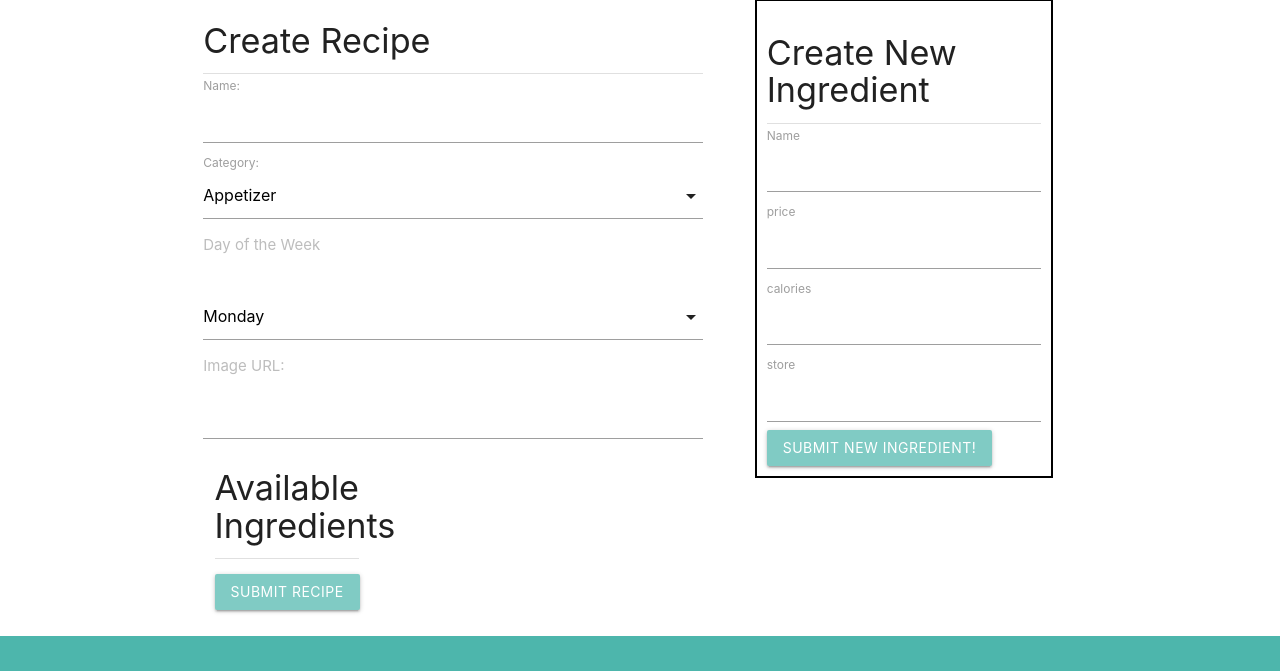
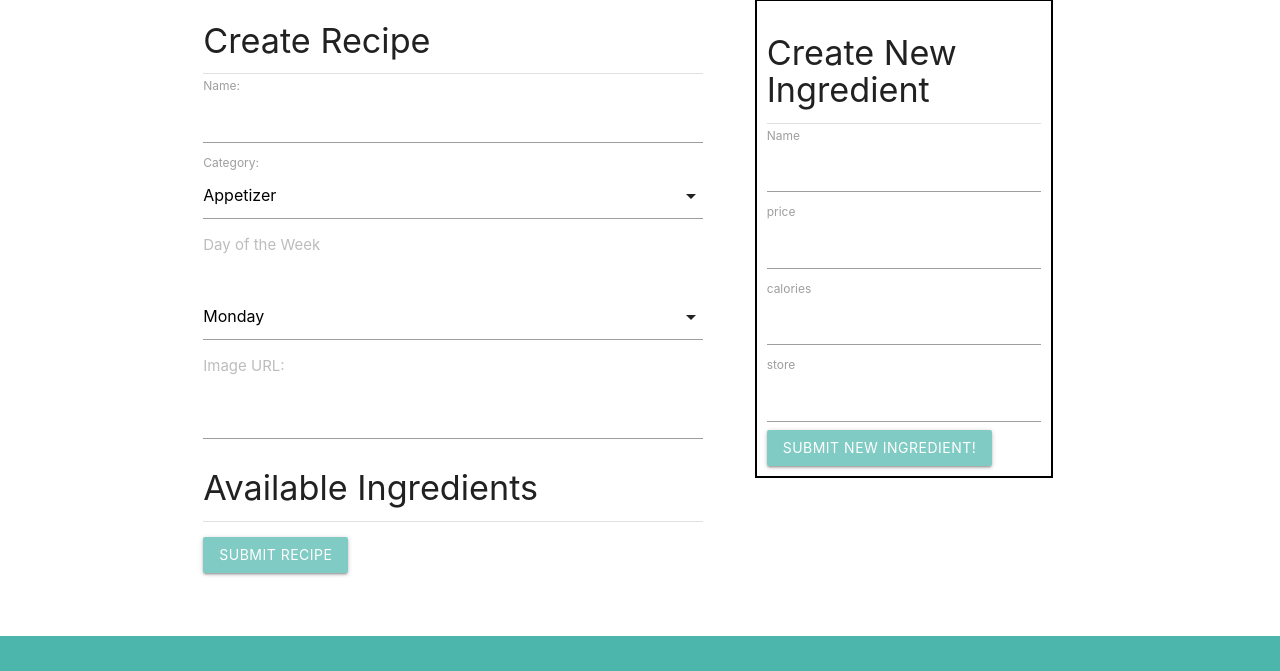
Before and after one commit to JuanitoDeLaTorre/Lucy_Meals, a Django app: page /recipes/create/ in a window 1280 px wide. Shown: the part 129-800 px from the top of the page. Run offline with Django 4.2, Linux system fonts and the light colour scheme; data that the repository does not hold is empty.

Commit message:
form coming in correctly

```diff
--- a/main_app/templates/recipe_add_test.html
+++ b/main_app/templates/recipe_add_test.html
@@ -40,9 +40,6 @@
                         <p class = "grey-text text-lighten-1">Image URL:</p>
                         <input type="text" name="img_url" id="id_img_url">
 
-
-                </div>
-                <div class="col s4">
                     <h4>Available Ingredients</h4>
                     <div class="divider"></div>
 
```
